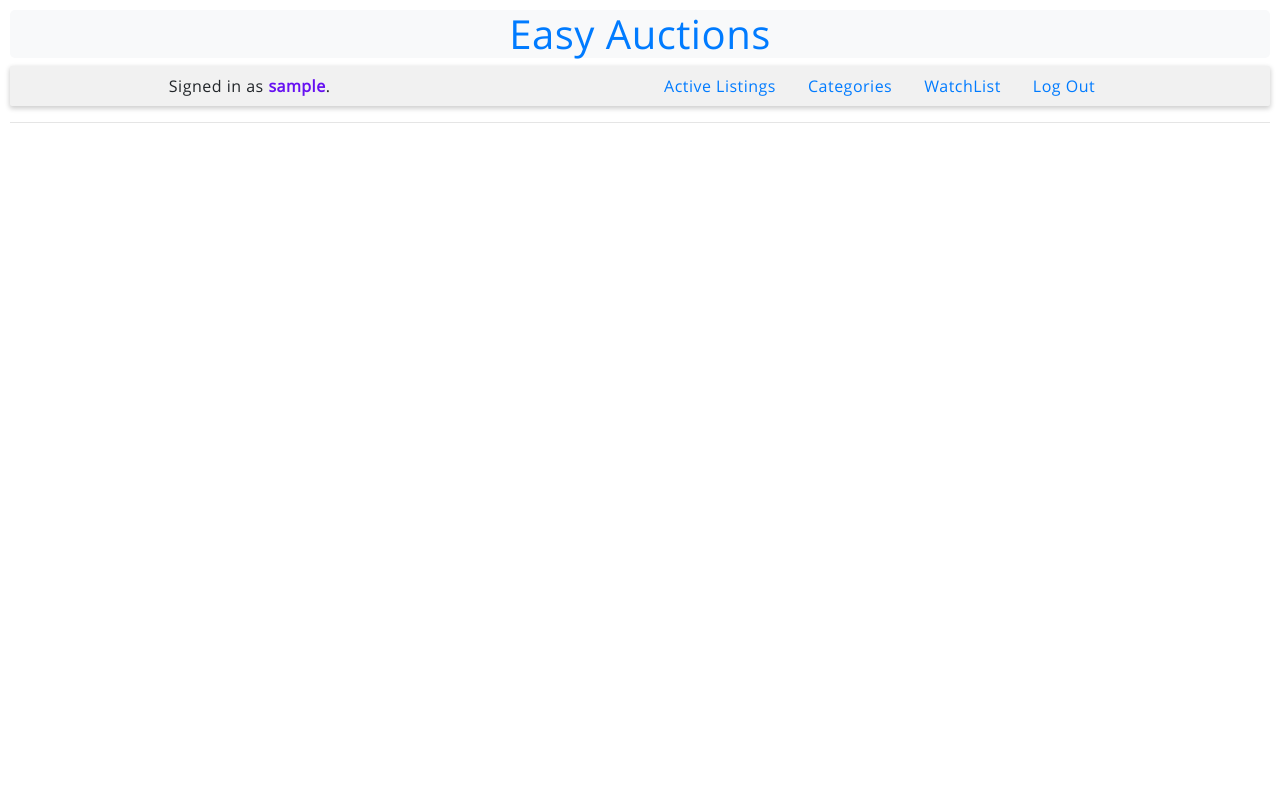
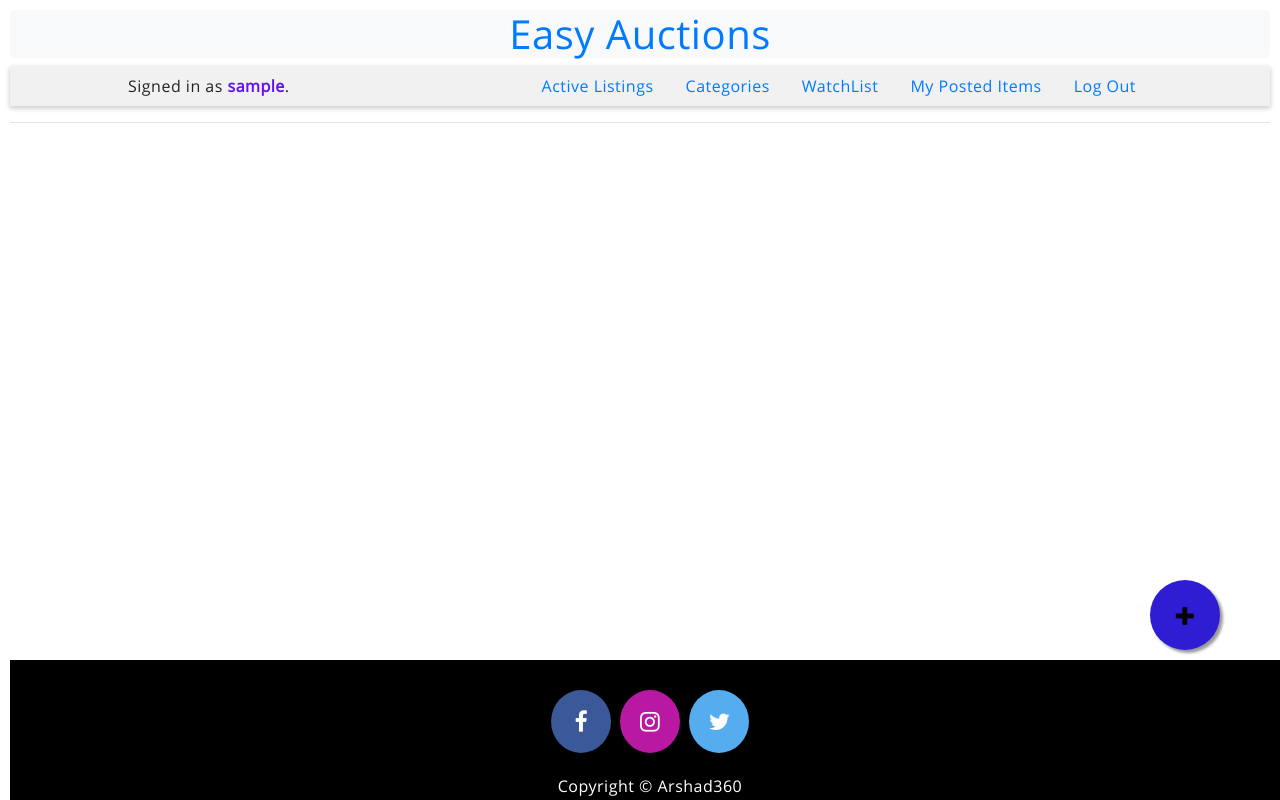
Before and after one commit to Arshad360/Easy_Auction, a Django app: page / in a window 1280 px wide. Run offline with Django 3.2, Linux system fonts and the light colour scheme; the visitor is signed in with stand-in values (Sample User, id 1); some libraries are stand-ins or nearby versions.

Commit message:
Step2: Plus button created

```diff
--- a/auction_app/static/auction_app/styles.css
+++ b/auction_app/static/auction_app/styles.css
@@ -117,6 +117,22 @@
     border-radius: 5px;
   }
 
+  .float{
+    position:absolute;
+    width:70px;
+    height:70px;
+    bottom:150px;
+    right:60px;
+    background-color:rgb(47, 29, 212);
+    color:rgb(5, 5, 5);
+    border-radius:50px;
+    text-align:center;
+    box-shadow: 3px 3px 3px #999;
+  }
+
+  .my-float{
+    margin-top:22px;
+  }
   .listing-form {
     margin-top: 2.5%;
   }
--- a/auction_app/templates/auction_app/layout.html
+++ b/auction_app/templates/auction_app/layout.html
@@ -1,5 +1,4 @@
 {% load static %}
-
 <!DOCTYPE html>
 <html lang="en">
   <head>
@@ -7,6 +6,7 @@
     <meta name="viewport" content="width=device-width, initial-scale=1.0">
     <link rel="stylesheet" href="https://stackpath.bootstrapcdn.com/bootstrap/4.4.1/css/bootstrap.min.css" integrity="sha384-Vkoo8x4CGsO3+Hhxv8T/Q5PaXtkKtu6ug5TOeNV6gBiFeWPGFN9MuhOf23Q9Ifjh" crossorigin="anonymous">
     <link href="{% static 'auction_app/styles.css' %}" rel="stylesheet">
+
   </head>
   <body>
     <h1 id="auction-title">Easy Auctions</h1>
@@ -28,14 +28,21 @@
           <a class="nav-link" href="">WatchList</a>
         </li>
         <li class="nav-item">
-          <a class="nav-link" href="">Log Out</a>
+            <a class="nav-link" href="">My Posted Items</a>
+          </li>
+        <a href="/" class="float">
+            <i class="fa fa-plus my-float"></i>
+
+          </a>
+        <li class="nav-item">
+          <a class="nav-link" href="/logout">Log Out</a>
         </li>
         {% else %}
         <li class="nav-item">
           <a class="nav-link" href="/login">Log In</a>
         </li>
         <li class="nav-item">
-          <a class="nav-link" href="">Register</a>
+          <a class="nav-link" href="/signup">SignUp</a>
         </li>
         {% endif %}
       </ul>
@@ -44,5 +51,6 @@
     <hr>
     {% block body %}
     {% endblock %}
+    {% include "auction_app/footer.html" %}
   </body>
 </html>
```
